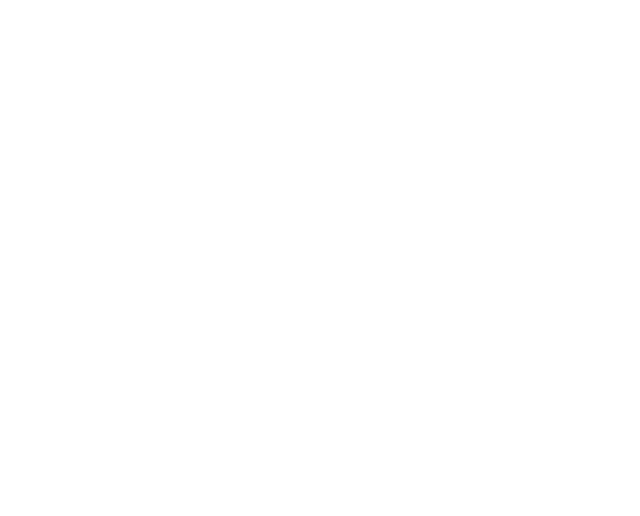
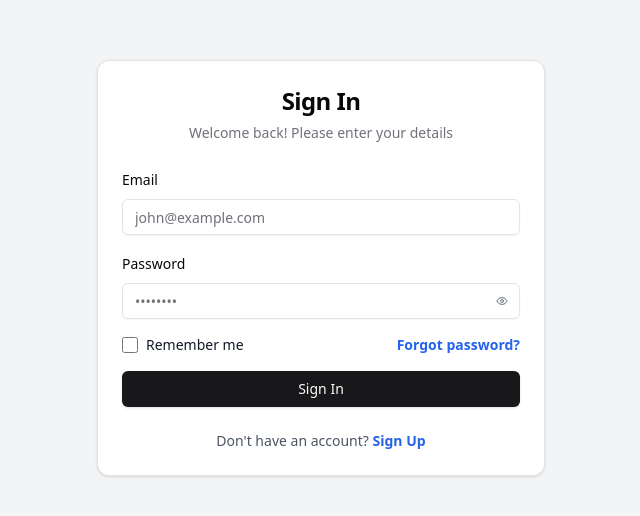
Before and after one commit to MethodManav/Mean-Blog, a React (Vite) app in the folder frontend/: page /signin in a window 1280 px wide. Before the commit this address had no page. Shown: the part 132-648 px from the top of the page, without its empty margins (319-959 px from the left). Built offline with nearby package versions, Linux system fonts and the light colour scheme.

Commit message:
added routes and signin,signup page

```diff
--- a/frontend/package.json
+++ b/frontend/package.json
@@ -12,6 +12,7 @@
   "dependencies": {
     "@radix-ui/react-dropdown-menu": "^2.1.2",
     "@radix-ui/react-icons": "^1.3.0",
+    "@radix-ui/react-label": "^2.1.0",
     "@radix-ui/react-slot": "^1.1.0",
     "class-variance-authority": "^0.7.0",
     "clsx": "^2.1.1",
--- a/frontend/src/App.tsx
+++ b/frontend/src/App.tsx
@@ -1,14 +1,16 @@
 import { BrowserRouter, Route, Routes } from "react-router-dom";
-import { Signup } from "./pages/Signup";
+import Home from "./component/Home";
+import Signin from "./component/Signin";
+import Signup from "./component/Signup";
 
 function App() {
   return (
     <>
       <BrowserRouter>
         <Routes>
+          <Route path="/home" element={<Home />} />
+          <Route path="/signin" element={<Signin />} />
           <Route path="/signup" element={<Signup />} />
-          {/* <Route path="/signin" element={<Signin />} />
-          <Route path="/blog/:id" element={<Blog />} /> */}
         </Routes>
       </BrowserRouter>
     </>
--- a/frontend/src/component/Layout.tsx
+++ b/frontend/src/component/Home.tsx
@@ -6,7 +6,7 @@
 import Sidebar from "./Sidebar";
 import Content from "./Content";
 
-export default function Layout() {
+export default function Home() {
   const [isDarkTheme, setIsDarkTheme] = useState(false);
 
   useEffect(() => {
--- /dev/null
+++ b/frontend/src/component/Signin.tsx
@@ -0,0 +1,114 @@
+"use client";
+
+import { useState } from "react";
+import { Eye, EyeOff } from "lucide-react";
+import { Button } from "@/components/ui/button";
+import { Input } from "@/components/ui/input";
+import { Label } from "@/components/ui/label";
+import {
+  Card,
+  CardContent,
+  CardDescription,
+  CardFooter,
+  CardHeader,
+  CardTitle,
+} from "@/components/ui/card";
+import { Link } from "react-router-dom";
+
+export default function Signin() {
+  const [showPassword, setShowPassword] = useState(false);
+
+  const togglePasswordVisibility = () => setShowPassword(!showPassword);
+
+  return (
+    <div className="min-h-screen flex items-center justify-center bg-gray-100 dark:bg-gray-900">
+      <Card className="w-full max-w-md">
+        <CardHeader>
+          <CardTitle className="text-2xl font-bold text-center">
+            Sign In
+          </CardTitle>
+          <CardDescription className="text-center">
+            Welcome back! Please enter your details
+          </CardDescription>
+        </CardHeader>
+        <CardContent>
+          <form>
+            <div className="space-y-4">
+              <div className="space-y-2">
+                <Label htmlFor="email">Email</Label>
+                <Input
+                  id="email"
+                  type="email"
+                  placeholder="john@example.com"
+                  required
+                />
+              </div>
+              <div className="space-y-2">
+                <Label htmlFor="password">Password</Label>
+                <div className="relative">
+                  <Input
+                    id="password"
+                    type={showPassword ? "text" : "password"}
+                    placeholder="••••••••"
+                    required
+                  />
+                  <Button
+                    type="button"
+                    variant="ghost"
+                    size="icon"
+                    className="absolute right-0 top-0 h-full px-3 py-2 hover:bg-transparent"
+                    onClick={togglePasswordVisibility}
+                  >
+                    {showPassword ? (
+                      <EyeOff className="h-4 w-4 text-gray-500" />
+                    ) : (
+                      <Eye className="h-4 w-4 text-gray-500" />
+                    )}
+                  </Button>
+                </div>
+              </div>
+              <div className="flex items-center justify-between">
+                <div className="flex items-center">
+                  <input
+                    id="remember-me"
+                    name="remember-me"
+                    type="checkbox"
+                    className="h-4 w-4 text-blue-600 focus:ring-blue-500 border-gray-300 rounded"
+                  />
+                  <Label
+                    htmlFor="remember-me"
+                    className="ml-2 block text-sm text-gray-900 dark:text-gray-300"
+                  >
+                    Remember me
+                  </Label>
+                </div>
+                <div className="text-sm">
+                  <Link
+                    to="/home"
+                    className="font-semibold text-blue-600 dark:text-blue-400 hover:underline"
+                  >
+                    Forgot password?
+                  </Link>
+                </div>
+              </div>
+              <Button className="w-full" type="submit">
+                Sign In
+              </Button>
+            </div>
+          </form>
+        </CardContent>
+        <CardFooter>
+          <p className="text-center text-sm text-gray-600 dark:text-gray-400 w-full">
+            Don't have an account?{" "}
+            <Link
+              to="/signup"
+              className="font-semibold text-blue-600 dark:text-blue-400 hover:underline"
+            >
+              Sign Up
+            </Link>
+          </p>
+        </CardFooter>
+      </Card>
+    </div>
+  );
+}
--- /dev/null
+++ b/frontend/src/component/Signup.tsx
@@ -0,0 +1,94 @@
+"use client";
+
+import { useState } from "react";
+import { Eye, EyeOff } from "lucide-react";
+import { Button } from "@/components/ui/button";
+import { Input } from "@/components/ui/input";
+import { Label } from "@/components/ui/label";
+import {
+  Card,
+  CardContent,
+  CardDescription,
+  CardFooter,
+  CardHeader,
+  CardTitle,
+} from "@/components/ui/card";
+import { Link } from "react-router-dom";
+
+export default function Signup() {
+  const [showPassword, setShowPassword] = useState(false);
+
+  const togglePasswordVisibility = () => setShowPassword(!showPassword);
+
+  return (
+    <div className="min-h-screen flex items-center justify-center bg-gray-100 dark:bg-gray-900">
+      <Card className="w-full max-w-md">
+        <CardHeader>
+          <CardTitle className="text-2xl font-bold text-center">
+            Sign Up
+          </CardTitle>
+          <CardDescription className="text-center">
+            Create your account to join our community
+          </CardDescription>
+        </CardHeader>
+        <CardContent>
+          <form>
+            <div className="space-y-4">
+              <div className="space-y-2">
+                <Label htmlFor="name">Full Name</Label>
+                <Input id="name" placeholder="John Doe" required />
+              </div>
+              <div className="space-y-2">
+                <Label htmlFor="email">Email</Label>
+                <Input
+                  id="email"
+                  type="email"
+                  placeholder="john@example.com"
+                  required
+                />
+              </div>
+              <div className="space-y-2">
+                <Label htmlFor="password">Password</Label>
+                <div className="relative">
+                  <Input
+                    id="password"
+                    type={showPassword ? "text" : "password"}
+                    placeholder="••••••••"
+                    required
+                  />
+                  <Button
+                    type="button"
+                    variant="ghost"
+                    size="icon"
+                    className="absolute right-0 top-0 h-full px-3 py-2 hover:bg-transparent"
+                    onClick={togglePasswordVisibility}
+                  >
+                    {showPassword ? (
+                      <EyeOff className="h-4 w-4 text-gray-500" />
+                    ) : (
+                      <Eye className="h-4 w-4 text-gray-500" />
+                    )}
+                  </Button>
+                </div>
+              </div>
+              <Button className="w-full" type="submit">
+                Sign Up
+              </Button>
+            </div>
+          </form>
+        </CardContent>
+        <CardFooter>
+          <p className="text-center text-sm text-gray-600 dark:text-gray-400 w-full">
+            Already have an account?{" "}
+            <Link
+              to="/signin"
+              className="font-semibold text-blue-600 dark:text-blue-400 hover:underline"
+            >
+              Sign In
+            </Link>
+          </p>
+        </CardFooter>
+      </Card>
+    </div>
+  );
+}
--- /dev/null
+++ b/frontend/src/components/ui/label.tsx
@@ -0,0 +1,24 @@
+import * as React from "react"
+import * as LabelPrimitive from "@radix-ui/react-label"
+import { cva, type VariantProps } from "class-variance-authority"
+
+import { cn } from "@/lib/utils"
+
+const labelVariants = cva(
+  "text-sm font-medium leading-none peer-disabled:cursor-not-allowed peer-disabled:opacity-70"
+)
+
+const Label = React.forwardRef<
+  React.ElementRef<typeof LabelPrimitive.Root>,
+  React.ComponentPropsWithoutRef<typeof LabelPrimitive.Root> &
+    VariantProps<typeof labelVariants>
+>(({ className, ...props }, ref) => (
+  <LabelPrimitive.Root
+    ref={ref}
+    className={cn(labelVariants(), className)}
+    {...props}
+  />
+))
+Label.displayName = LabelPrimitive.Root.displayName
+
+export { Label }
```
Also changed, not shown: frontend/src/component/Navbar.tsx (+29 -30 lines), 1 other file (tests, documents, lock files or other folders).
